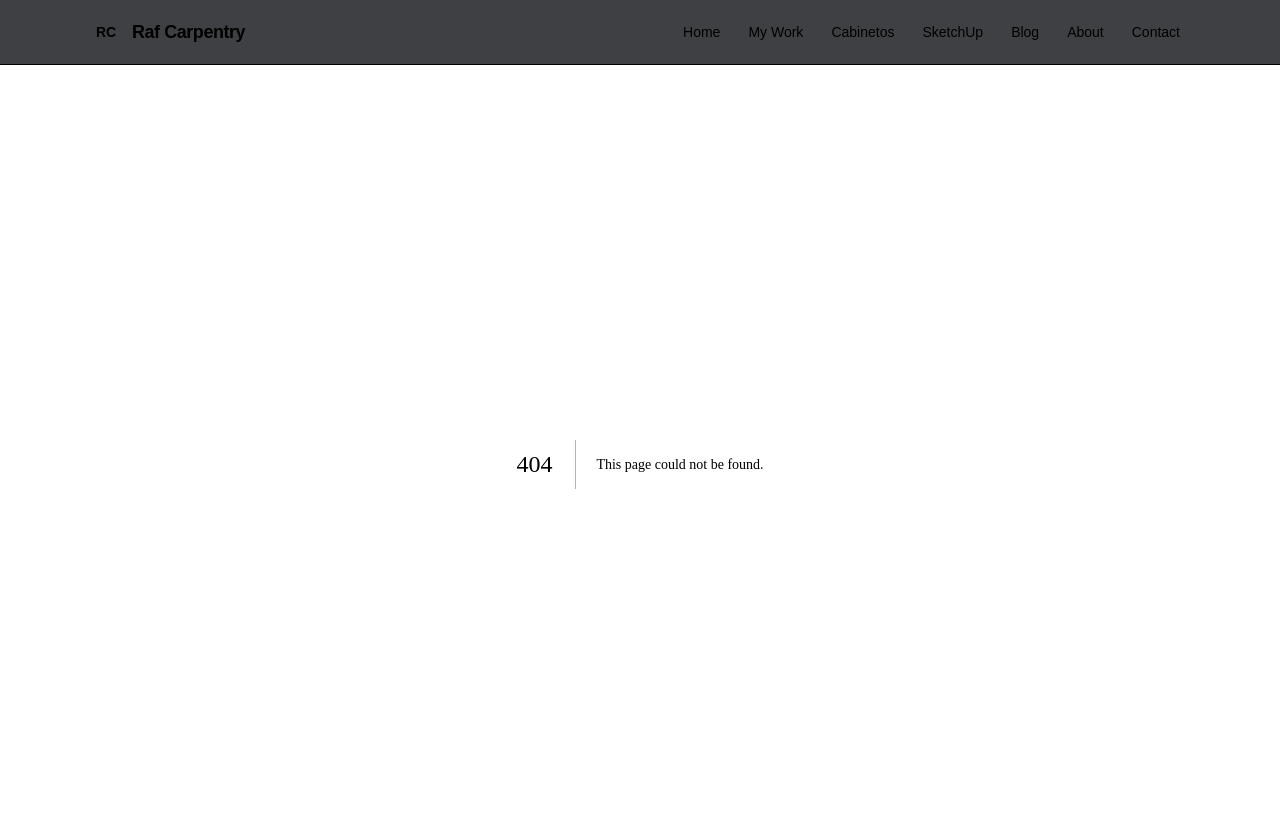
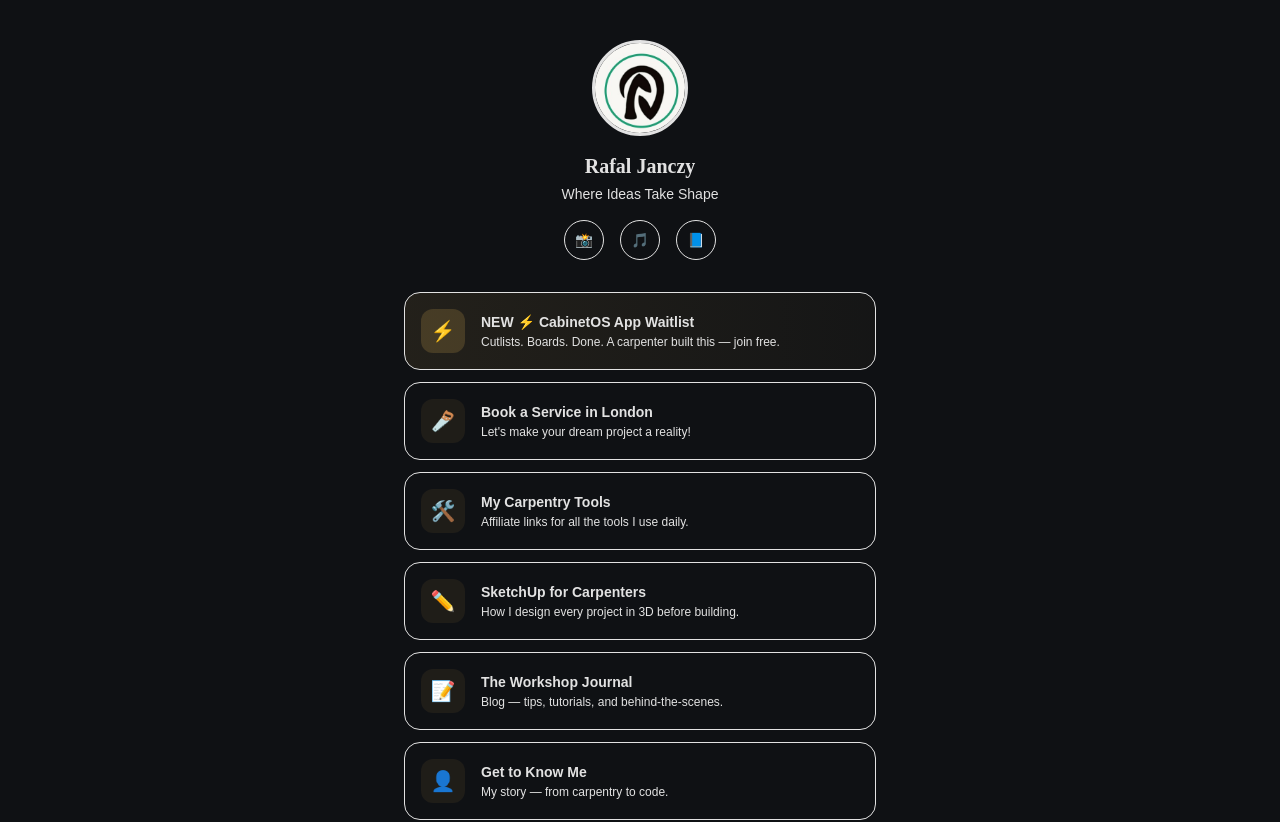
Before and after one commit to rafmoney503/raf-carpentry, a Next.js app: page /ms in a window 1280 px wide. Before the commit this address had no page. Shown: the top 822 px of the page. Built offline with nearby package versions, Linux system fonts and the light colour scheme.

Commit message:
Add mini-site, logo, fix CSS

```diff
--- a/src/app/globals.css
+++ b/src/app/globals.css
@@ -1,5 +1,6 @@
 @import "tailwindcss";
 @import url('https://fonts.googleapis.com/css2?family=DM+Sans:ital,wght@0,400;0,500;0,700;1,400&family=Playfair+Display:wght@700;800;900&display=swap');
+
 :root {
   --bg: #0f1114;
   --bg-card: #1a1d23;
--- a/src/app/layout.tsx
+++ b/src/app/layout.tsx
@@ -1,7 +1,6 @@
 import type { Metadata } from 'next';
 import './globals.css';
-import Navbar from '@/components/Navbar';
-import Footer from '@/components/Footer';
+import LayoutShell from '@/components/LayoutShell';
 
 export const metadata: Metadata = {
   title: 'Raf Carpentry — Craftsmanship Meets Technology',
@@ -12,9 +11,7 @@
   return (
     <html lang="en">
       <body>
-        <Navbar />
-        <main className="pt-16 min-h-screen">{children}</main>
-        <Footer />
+        <LayoutShell>{children}</LayoutShell>
       </body>
     </html>
   );
--- /dev/null
+++ b/src/app/ms/page.tsx
@@ -0,0 +1,145 @@
+import Image from 'next/image';
+import type { Metadata } from 'next';
+
+export const metadata: Metadata = {
+  title: 'Rafal Janczy — Links',
+  description: 'All my links in one place. Carpentry services, CabinetOS app, tools, and more.',
+};
+
+const links = [
+  {
+    icon: '⚡',
+    title: 'CabinetOS App Waitlist',
+    subtitle: 'Cutlists. Boards. Done. A carpenter built this — join free.',
+    href: '/cabinetos',
+    highlight: true,
+  },
+  {
+    icon: '🪚',
+    title: 'Book a Service in London',
+    subtitle: "Let's make your dream project a reality!",
+    href: '/contact',
+  },
+  {
+    icon: '🛠️',
+    title: 'My Carpentry Tools',
+    subtitle: 'Affiliate links for all the tools I use daily.',
+    href: '#',
+  },
+  {
+    icon: '✏️',
+    title: 'SketchUp for Carpenters',
+    subtitle: 'How I design every project in 3D before building.',
+    href: '/sketchup',
+  },
+  {
+    icon: '📝',
+    title: 'The Workshop Journal',
+    subtitle: 'Blog — tips, tutorials, and behind-the-scenes.',
+    href: '/blog',
+  },
+  {
+    icon: '👤',
+    title: 'Get to Know Me',
+    subtitle: 'My story — from carpentry to code.',
+    href: '/about',
+  },
+  {
+    icon: '🌐',
+    title: 'Full Website',
+    subtitle: 'Explore everything at rafcarpentry.com',
+    href: '/',
+  },
+];
+
+export default function MiniSite() {
+  return (
+    <div className="min-h-screen flex flex-col items-center px-5 py-10 max-w-lg mx-auto">
+      {/* Profile */}
+      <div className="flex flex-col items-center mb-8">
+        <div className="w-24 h-24 rounded-full overflow-hidden border-[3px] border-[--gold] mb-4 bg-[--cream] flex items-center justify-center">
+          <Image
+            src="/images/r-logo.png"
+            alt="Raf Carpentry Logo"
+            width={96}
+            height={96}
+            className="w-full h-full object-cover"
+          />
+        </div>
+        <h1 className="text-xl font-bold">Rafal Janczy</h1>
+        <p className="text-sm text-[--text-muted] mt-1">Where Ideas Take Shape</p>
+
+        {/* Social icons */}
+        <div className="flex gap-4 mt-4">
+          <a
+            href="https://www.instagram.com/rafcarpentry/"
+            target="_blank"
+            rel="noopener"
+            className="w-10 h-10 rounded-full border border-[--border] flex items-center justify-center text-[--text-muted] hover:border-[--gold] hover:text-[--gold] transition-colors text-sm"
+            aria-label="Instagram"
+          >
+            📸
+          </a>
+          <a
+            href="https://www.tiktok.com/@rafcarpentry"
+            target="_blank"
+            rel="noopener"
+            className="w-10 h-10 rounded-full border border-[--border] flex items-center justify-center text-[--text-muted] hover:border-[--gold] hover:text-[--gold] transition-colors text-sm"
+            aria-label="TikTok"
+          >
+            🎵
+          </a>
+          <a
+            href="https://www.facebook.com/rafcarpentry/"
+            target="_blank"
+            rel="noopener"
+            className="w-10 h-10 rounded-full border border-[--border] flex items-center justify-center text-[--text-muted] hover:border-[--gold] hover:text-[--gold] transition-colors text-sm"
+            aria-label="Facebook"
+          >
+            📘
+          </a>
+        </div>
+      </div>
+
+      {/* Links */}
+      <div className="w-full space-y-3">
+        {links.map((link, i) => (
+          <a
+            key={i}
+            href={link.href}
+            className={`block w-full rounded-2xl border p-4 transition-all duration-200 group ${
+              link.highlight
+                ? 'border-[--gold] bg-gradient-to-r from-[rgba(212,168,83,0.1)] to-[rgba(212,168,83,0.03)] hover:from-[rgba(212,168,83,0.15)] hover:to-[rgba(212,168,83,0.06)]'
+                : 'border-[--border] bg-[--bg-card] hover:border-[rgba(212,168,83,0.3)] hover:bg-[--bg-card-hover]'
+            }`}
+          >
+            <div className="flex items-center gap-4">
+              <div className={`w-11 h-11 rounded-xl flex items-center justify-center text-xl flex-shrink-0 ${
+                link.highlight ? 'bg-[rgba(212,168,83,0.2)]' : 'bg-[rgba(212,168,83,0.08)]'
+              }`}>
+                {link.icon}
+              </div>
+              <div className="flex-1 min-w-0">
+                <div className={`font-bold text-sm group-hover:text-[--gold] transition-colors ${
+                  link.highlight ? 'text-[--gold]' : ''
+                }`}>
+                  {link.highlight && <span className="text-[--gold-light]">NEW ⚡ </span>}
+                  {link.title}
+                </div>
+                <div className="text-xs text-[--text-muted] mt-0.5 leading-snug">{link.subtitle}</div>
+              </div>
+              <div className="text-[--text-muted] text-sm opacity-0 group-hover:opacity-100 transition-opacity flex-shrink-0">
+                →
+              </div>
+            </div>
+          </a>
+        ))}
+      </div>
+
+      {/* Footer */}
+      <div className="mt-10 text-center">
+        <p className="text-xs text-[--text-muted]">© {new Date().getFullYear()} Raf Carpentry</p>
+      </div>
+    </div>
+  );
+}
--- a/src/components/Footer.tsx
+++ b/src/components/Footer.tsx
@@ -1,4 +1,5 @@
 import Link from 'next/link';
+import Image from 'next/image';
 
 export default function Footer() {
   return (
@@ -7,7 +8,9 @@
         <div className="grid grid-cols-1 md:grid-cols-4 gap-8">
           <div className="md:col-span-1">
             <div className="flex items-center gap-2 mb-4">
-              <div className="w-9 h-9 rounded-lg bg-gradient-to-br from-[--gold] to-[--gold-light] flex items-center justify-center text-[--bg] font-bold text-sm">RC</div>
+              <div className="w-9 h-9 rounded-full overflow-hidden border-2 border-[--gold] bg-[--cream] flex items-center justify-center">
+                <Image src="/images/r-logo.png" alt="R" width={36} height={36} className="w-full h-full object-cover" />
+              </div>
               <span className="font-bold text-lg">Raf Carpentry</span>
             </div>
             <p className="text-sm text-[--text-muted] leading-relaxed">Craftsmanship meets technology. Bespoke carpentry, smart tools, and decades of expertise.</p>
--- /dev/null
+++ b/src/components/LayoutShell.tsx
@@ -0,0 +1,21 @@
+'use client';
+import { usePathname } from 'next/navigation';
+import Navbar from './Navbar';
+import Footer from './Footer';
+
+export default function LayoutShell({ children }: { children: React.ReactNode }) {
+  const pathname = usePathname();
+  const isMiniSite = pathname === '/ms';
+
+  if (isMiniSite) {
+    return <main>{children}</main>;
+  }
+
+  return (
+    <>
+      <Navbar />
+      <main className="pt-16 min-h-screen">{children}</main>
+      <Footer />
+    </>
+  );
+}
--- a/src/components/Navbar.tsx
+++ b/src/components/Navbar.tsx
@@ -1,5 +1,6 @@
 'use client';
 import Link from 'next/link';
+import Image from 'next/image';
 import { useState } from 'react';
 import { usePathname } from 'next/navigation';
 
@@ -21,8 +22,8 @@
     <nav className="fixed top-0 left-0 right-0 z-50 backdrop-blur-md bg-[#0f1114]/80 border-b border-[--border]">
       <div className="max-w-6xl mx-auto px-6 h-16 flex items-center justify-between">
         <Link href="/" className="flex items-center gap-2">
-          <div className="w-9 h-9 rounded-lg bg-gradient-to-br from-[--gold] to-[--gold-light] flex items-center justify-center text-[--bg] font-bold text-sm">
-            RC
+          <div className="w-9 h-9 rounded-full overflow-hidden border-2 border-[--gold] bg-[--cream] flex items-center justify-center">
+            <Image src="/images/r-logo.png" alt="R" width={36} height={36} className="w-full h-full object-cover" />
           </div>
           <span className="font-bold text-lg tracking-tight">Raf Carpentry</span>
         </Link>
```
Also changed, not shown: public/images/r-logo.png (added).
